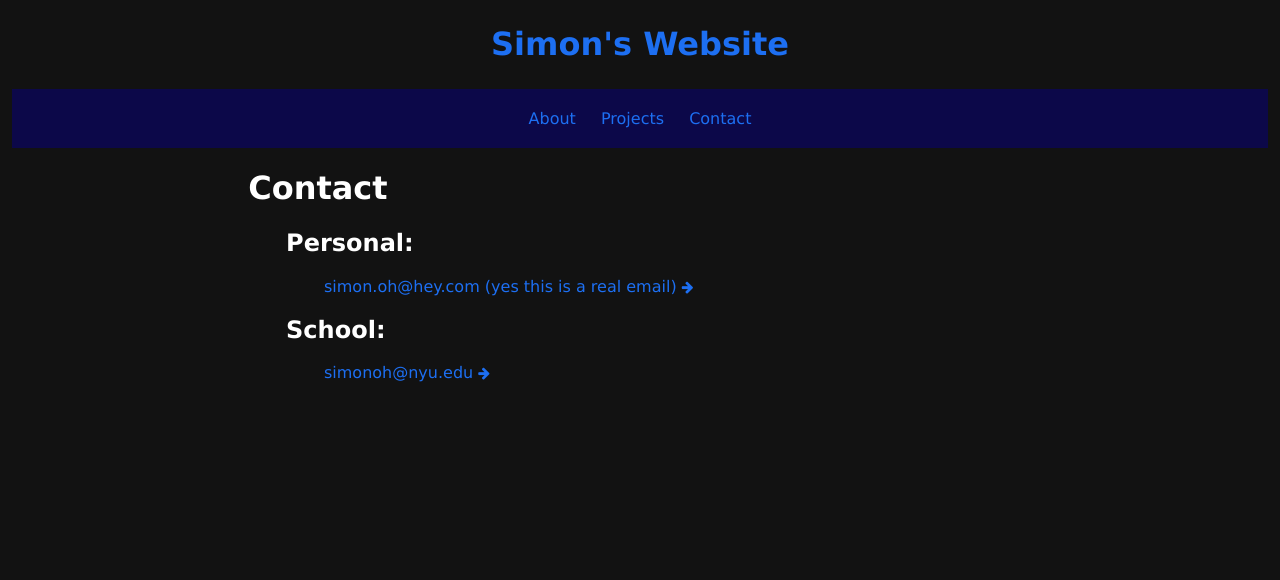
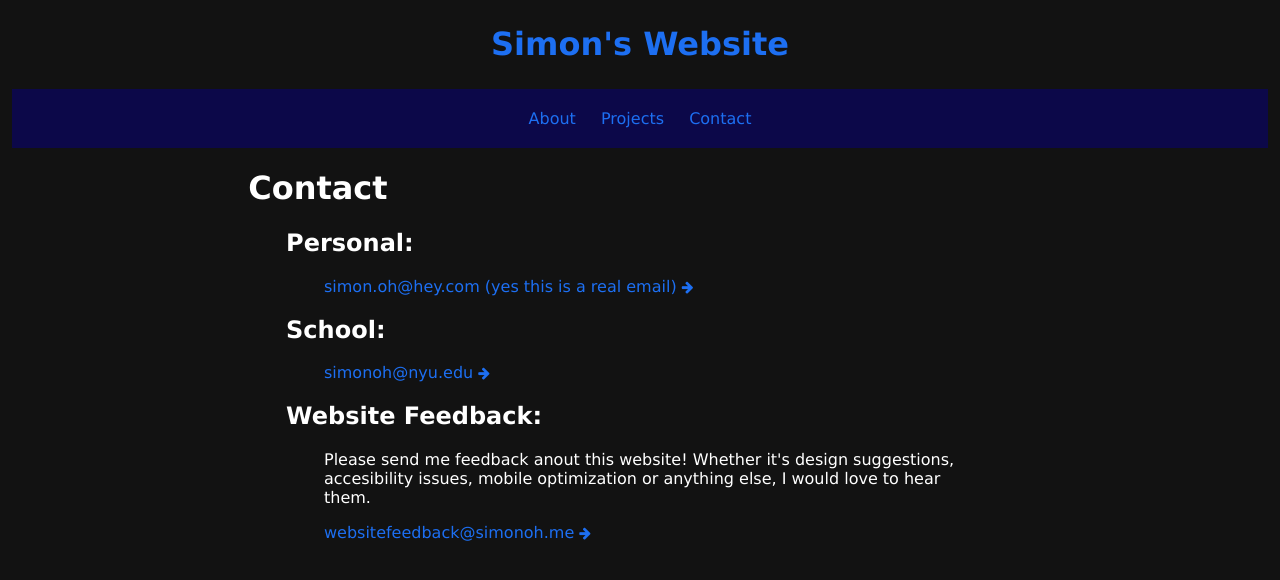
Before and after one commit to simon0h/simon0h.github.io, a Jekyll site: the page built from contact/index.html, in a window 1280 px wide. Shown: the top 580 px of the page. Built offline with Jekyll 4.4.1, drawn with Linux system fonts in a browser that asks for light colours.

Commit message:
Website feedback email added

```diff
--- a/contact/index.html
+++ b/contact/index.html
@@ -19,5 +19,9 @@ title: Contact
 
 		<h2> School: </h2>
 		<p title = "simonoh@nyu.edu"> <a href="mailto:simonoh@nyu.edu" target="_top"><p class = "links"> simonoh@nyu.edu <i class="fa fa-arrow-right" style="font-size:85%;"></i></a></p>
+
+		<h2> Website Feedback: </h2>
+		<p> Please send me feedback anout this website! Whether it's design suggestions, accesibility issues, mobile optimization or anything else, I would love to hear them.</p>
+		<p title = "websitefeedback@simonoh.me"> <a href="mailto:websitefeedback@simonoh.me" target="_top"><p class = "links"> websitefeedback@simonoh.me <i class="fa fa-arrow-right" style="font-size:85%;"></i></a></p>
 	</div>
 </body>
```
